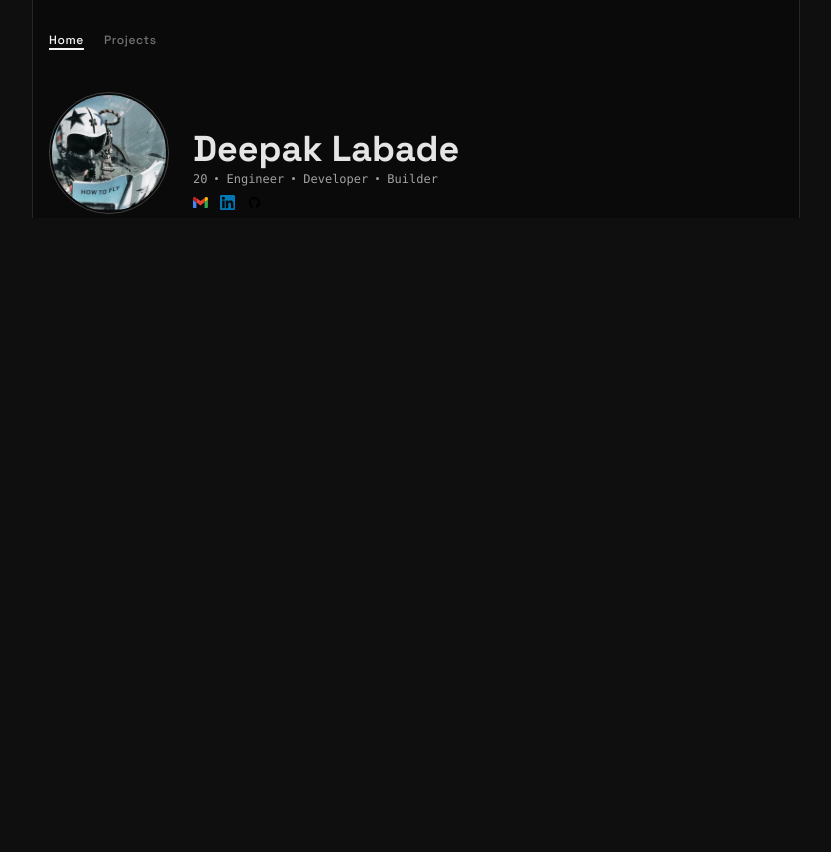
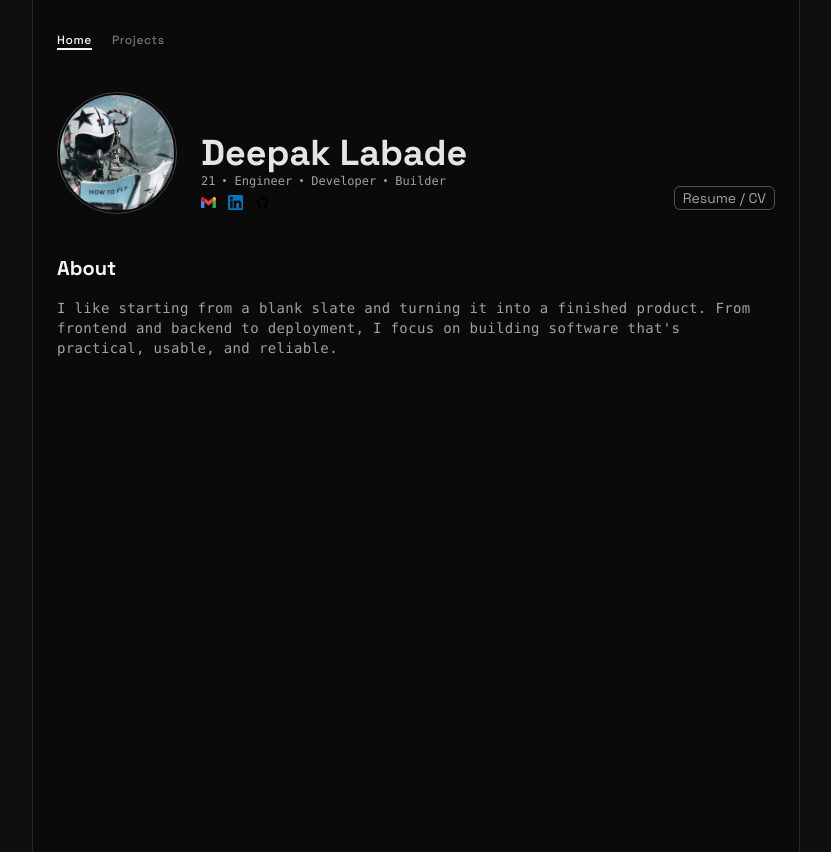
Before and after one commit to DeepakLabade/portfolio, a Next.js app: page / in a window 1280 px wide. Shown: the whole page, without its empty margins (224-1055 px from the left). Before the commit the page ends 800 px from the top, so only its background shows below. Built offline with nearby package versions, Linux system fonts and the light colour scheme.

Commit message:
added about section in main page

```diff
--- /dev/null
+++ b/app/components/about-section.tsx
@@ -0,0 +1,16 @@
+import React from 'react'
+
+const AboutSection = () => {
+  return (
+    <div className='text-neutral-100 mt-10'>
+        <div>
+            <div>
+                <h1 className='text-xl font-bold'>About</h1>
+                <p className='text-neutral-400 font-mono text-sm tracking-wide mt-4'>I like starting from a blank slate and turning it into a finished product. From frontend and backend to deployment, I focus on building software that's practical, usable, and reliable.</p>
+            </div>
+        </div>
+    </div>
+  )
+}
+
+export default AboutSection
--- a/app/components/container.tsx
+++ b/app/components/container.tsx
@@ -3,7 +3,7 @@ import React from 'react'
 const Container = ({children, classname}: {children: React.ReactNode, classname?: String}) => {
   return (
     <div className='w-full'>
-        <div className={`max-w-3xl mx-auto px-4 ${classname} bg-[#0A0A0A] pb-1`}>
+        <div className={`max-w-3xl mx-auto px-6 ${classname} bg-[#0A0A0A] pb-1`}>
             {children}
         </div>
     </div>
--- a/app/components/hero.tsx
+++ b/app/components/hero.tsx
@@ -15,13 +15,37 @@ const Hero = () => {
             className="rounded-full border-2"
           />
         </div>
-          <div className="flex-1 mt-3 flex flex-col gap-0.5 mb-1">
-            <h1 className="text-neutral-200 font-bold text-4xl">Deepak Labade</h1>
-            <p className="text-xs text-neutral-400 font-mono flex center gap-2">20 <Dot /> Engineer <Dot /> Developer <Dot /> Builder</p>
+        <div className="flex-1 mt-3 flex gap-0.5 mb-1 justify-between items-end">
+          <div>
+            <h1 className="text-neutral-200 font-bold text-4xl">
+              Deepak Labade
+            </h1>
+            <p className="text-xs text-neutral-400 font-mono flex center gap-2">
+              21 <Dot /> Engineer <Dot /> Developer <Dot /> Builder
+            </p>
             <div className="flex gap-3 mt-1.5">
-              <Image width={15} height={15} src={"/logos/Gmail-Logo.svg"} alt="/gmail_icon.svg" />
-              <Image width={15} height={15} src={"/logos/linkedin-Logo.svg"} alt="/linkedin_logo.svg" />
-              <Image width={15} height={15} src={"/logos/github-logo.svg"} alt="/github_logo.svg" />
+              <Image
+                width={15}
+                height={15}
+                src={"/logos/Gmail-Logo.svg"}
+                alt="/gmail_icon.svg"
+              />
+              <Image
+                width={15}
+                height={15}
+                src={"/logos/linkedin-Logo.svg"}
+                alt="/linkedin_logo.svg"
+              />
+              <Image
+                width={15}
+                height={15}
+                src={"/logos/github-logo.svg"}
+                alt="/github_logo.svg"
+              />
+            </div>
+          </div>
+          <div className="text-neutral-400">
+            <button className="border border-neutral-600 rounded-md px-2 py-px cursor-pointer text-sm hover:text-neutral-200 hover:border-neutral-500 hover:shadow-gray-50 hover:shadow-2xl">Resume  / CV</button>
           </div>
         </div>
       </div>
--- a/app/page.tsx
+++ b/app/page.tsx
@@ -1,16 +1,15 @@
 'use client';
+import AboutSection from "./components/about-section";
 import Container from "./components/container";
 import Hero from "./components/hero";
-
-const smoothEase = [0.42, 0.21, 0.0, 0.97]
-
 
 export default function Home() {
   return (
     <div className="relative">
       <div className="">
-        <Container classname={'border-x border-neutral-800border-x border-neutral-800'}>
+        <Container classname={'border-x border-neutral-800border-x h-screen border-neutral-800'}>
           <Hero />
+          <AboutSection />
         </Container>
       </div>
     </div>
```
Lines whose indentation alone changed are shown as unchanged.
